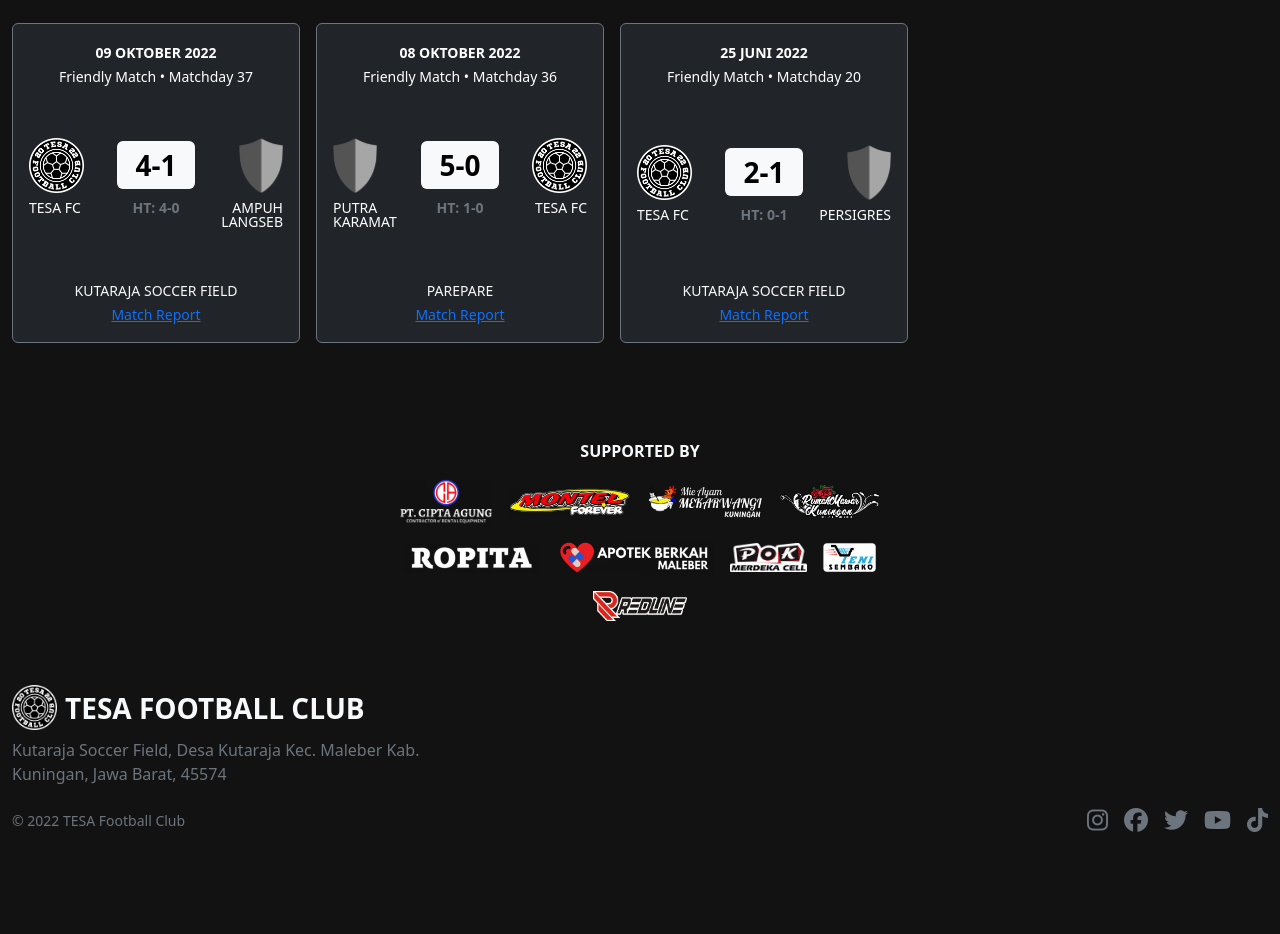
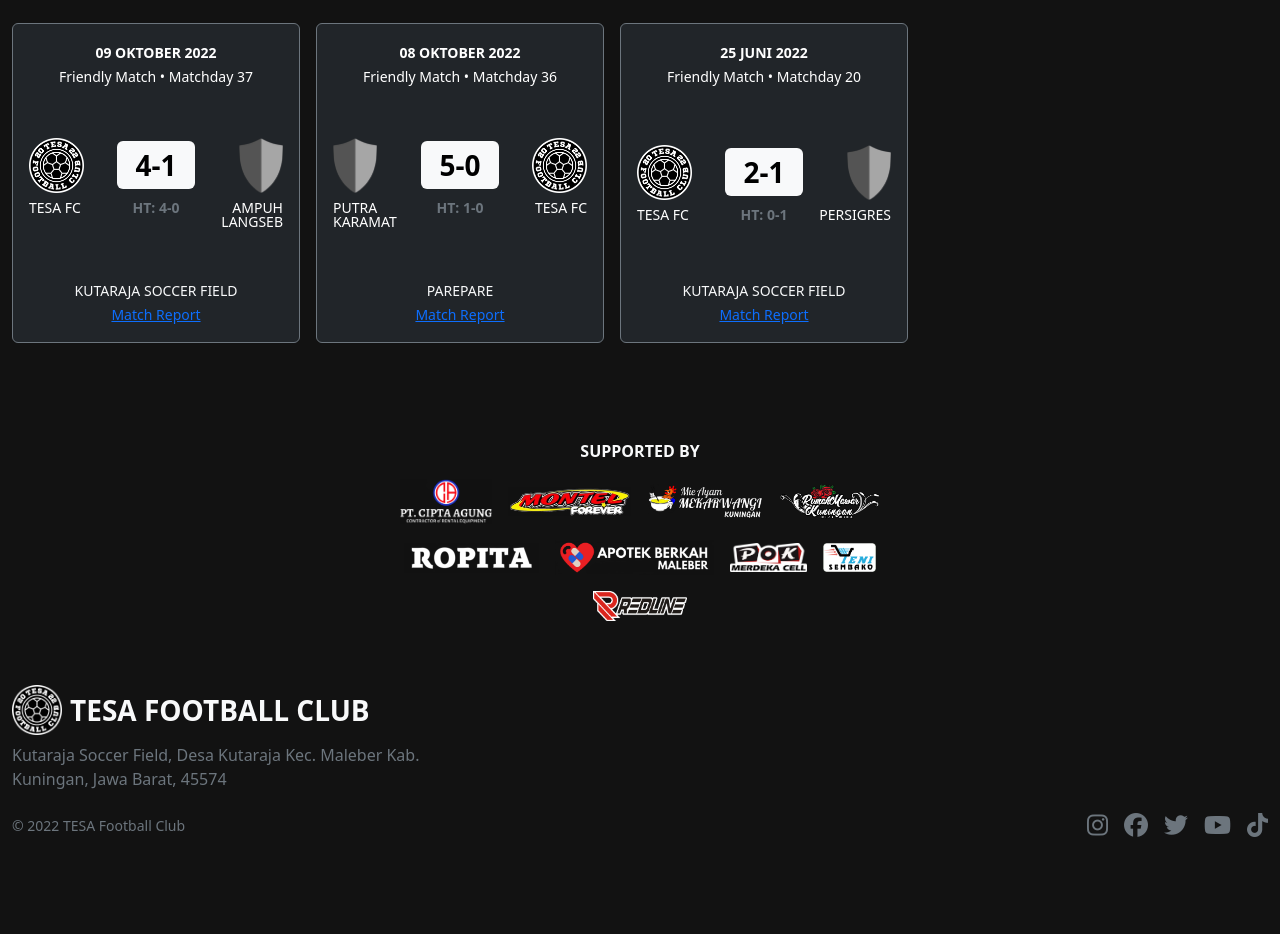
Before and after one commit to tesafc/tesafc.github.io, a Jekyll site: the page built from index.html, in a window 1280 px wide. Shown: the part 1264-2198 px from the top of the page. Built offline with Jekyll 4.4.1, drawn with Linux system fonts in a browser that asks for light colours; nearby versions of some CDN libraries; after the commit the page ends 2155 px from its top, so only the background shows below that.

Commit message:
Update default.html

```diff
--- a/_layouts/default.html
+++ b/_layouts/default.html
@@ -38,7 +38,7 @@
     <main>
       {{ content }}
     </main>
-    <div class="container-fluid text-light my-5">
+    <div class="container-fluid text-light mt-5">
       <footer>
         <div class="d-block text-center text-uppercase fw-bolder pb-3 pt-5">supported by</div>
         <div class="d-flex flex-wrap justify-content-center align-items-center hstack gap-3 pb-5 mx-auto" style="max-width: 580px;">
@@ -54,7 +54,7 @@
         </div>
         <div class="pt-3">
           <div class="d-flex justify-content-start align-items-center">
-            <img src="{{ '/assets/img/logo-1_v2.png' | relative_url }}" alt="" class="" width="45" height="45">
+            <img src="{{ '/assets/img/logo-1_v2.png' | relative_url }}" alt="" class="" width="50" height="50">
             <p class="mb-0 ps-2 fs-3 fw-bolder">TESA FOOTBALL CLUB</p>
           </div>
           <p class="pt-2 text-secondary" style="max-width: 450px;">
```
